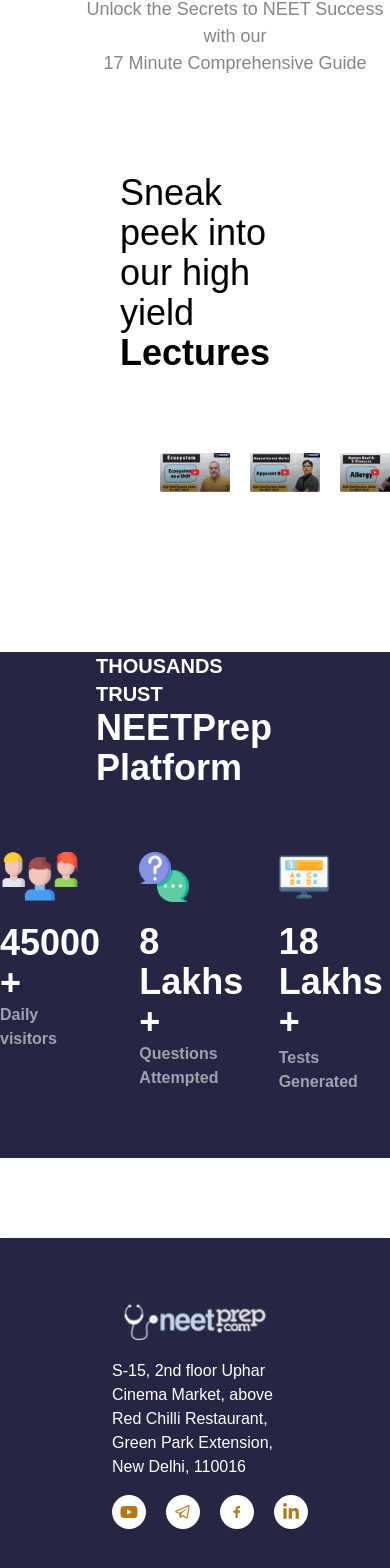
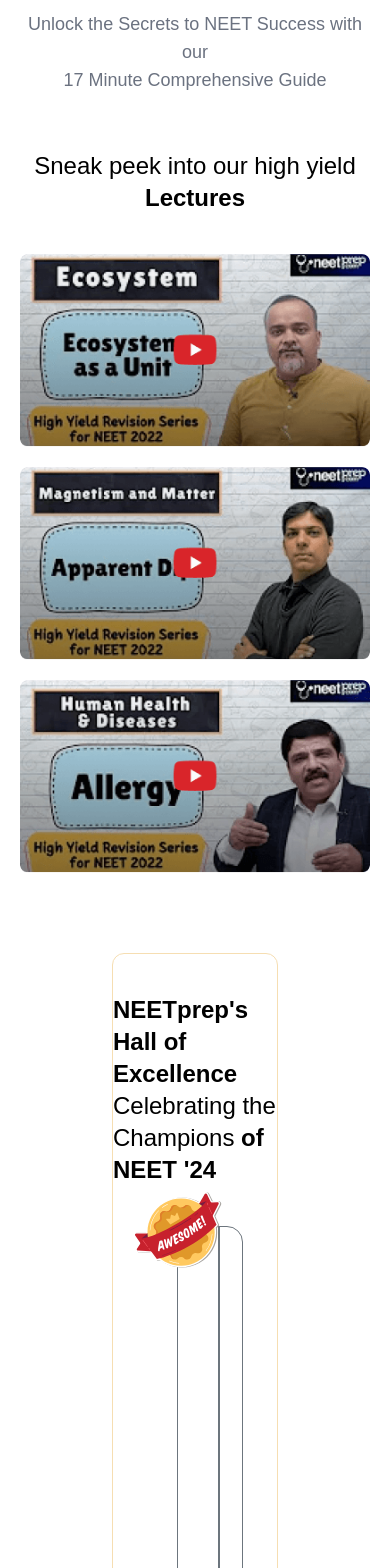
Before and after one commit to prashantsrana803/project1, a Next.js app: page / in a window 390 px wide. Shown: the part 328-1896 px from the top of the page. Built offline with nearby package versions, Linux system fonts and the light colour scheme.

Commit message:
new sections and trying to make it responsive

```diff
--- a/src/components/CreditSection.tsx
+++ b/src/components/CreditSection.tsx
@@ -10,7 +10,7 @@ const CreditSection = () => {
     //Tagline
 
     <div className="bg-[#262543] text-white">
-        <div className="flex flex-wrap items-center my-20">
+        <div className="flex flex-wrap items-center lg:my-20 lg:pt-1 md:pt-20">
             <div className="pl-24 pr-28">
               <h5 className="text-xl font-bold">THOUSANDS TRUST</h5>
               <h2 className="text-4xl font-bold">
@@ -20,10 +20,10 @@ const CreditSection = () => {
 
       {/* 3 columns */}
 
-          <div className=" my-16 columns-3 gap-7 ">
-            <ul>
-              <li className="flex items-center space-x-4">
-                <span className="box-section flex flex-col">
+          <div className=" my-16 columns-3 gap-7 md:ml-20 ">
+            <ul className="md:w-full md:flex-row sm:w-full sm:flex-row sm:justify-center">
+              <li className="flex items-center space-x-8 lg:space-x-4">
+                <span className="flex flex-col">
                   <Image src={group} height={50} width={80} alt="group1"/>
                     <span className="text-4xl font-bold pt-5">
                       <span>45000</span> +</span>
@@ -31,8 +31,8 @@ const CreditSection = () => {
                 </span>
               </li>
 
-              <li className="flex items-center">
-                <span className="box-section flex flex-col">
+              <li className="flex items-center space-x-8 lg:space-x-4">
+                <span className="flex flex-col">
                   <span>
                     <Image src={QnA} height={50} width={50} alt="Qna" className="text-3xl"/>
                   </span>
@@ -42,8 +42,8 @@ const CreditSection = () => {
                 </span>
               </li>
 
-              <li className=" flex items-center space-x-4">
-                <span className="box-section flex flex-col">
+              <li className=" flex items-center space-x-8 lg:space-x-4">
+                <span className="flex flex-col">
                   <span className="pre-icon">
                     <Image src={test} height={50} width={50} alt="Test" />
                   </span>
--- /dev/null
+++ b/src/components/HallofExcellence.tsx
@@ -0,0 +1,191 @@
+import Image from 'next/image';
+import React, { useState } from 'react'
+import Awesome from '../../public/awesome.svg'
+import Great from '../../public/great-work.svg'
+import shubhan from '../../public/air/shubhan.png'
+import agrawal from '../../public/air/agrawal.png'
+import astha from '../../public/air/astha.png'
+import mannat from '../../public/air/mannat.png'
+import sengupta from '../../public/air/sengupta.png'
+import shiwal from '../../public/air/shiwal.png'
+import sumit from '../../public/air/sumit.png'
+import ved from '../../public/air/ved.png'
+import { IoMdClose } from 'react-icons/io';
+
+
+
+
+const HallofExcellence = () => {
+
+        const [isModalOpen, setModalOpen] = useState(false);
+        const [url, setUrl] = useState('');
+
+        const handleModalOpen = (url: string) => {
+            setUrl(url);
+            setModalOpen(true);
+        };
+
+        const handleCloseModal = () => {
+            setUrl('');
+            setModalOpen(false);
+        };
+
+  return (
+    <div className='border-[1px] box-border rounded-xl mx-28 mt-10 pb-20 py-10 border-[#f6deb2] bg-[#fefaf4px]'>
+        {/* title */}
+
+        <div className='flex justify-center text-2xl mb-10 md:px-3 sm:px-5 sm:text-center '>
+            <div className='font-bold'>
+                <p>NEETprep's Hall of Excellence <span className='font-light'>Celebrating the Champions</span> of NEET '24</p>
+            </div>
+        </div>
+
+                        {/* topper photo section */}
+
+        <div className=' mx-16 grid grid-flow-col-dense grid-cols-3 gap-4 '>
+            <div className='border-[1px] border-[#6c757d] rounded-2xl items-center py-16 px-8 relative'>
+
+                    <div className='absolute top-[-50px] left-[-50px]'>
+                            <Image
+                            src={Awesome}
+                            alt='awesome'
+                            height={200}
+                            width={200}
+
+                            />
+                    </div>
+
+                    <div
+                        onClick= {() => handleModalOpen("https://www.youtube.com/embed/2wmfx6AXu3A")}
+                        >
+                            <Image
+                                src={shubhan}
+                                alt='shubhan'
+                                height={100}
+                                width={300}
+                                className='cursor-pointer'
+                            />
+                    </div>
+
+            </div>
+
+                         {/* Other Topper Section */}
+
+            <div className='border-[1px] border-[#6c757d] rounded-2xl col-span-2 ml-6 items-center relative'>
+                <div className=' pr-[5rem] pl-[2rem] pb-[3rem] '>
+                    <div className='grid lg:grid-cols-3 md:grid-cols-2 sm:grid-cols-1 gap-12 mt-8'>
+                        <div onClick= {() => handleModalOpen("https://www.youtube.com/embed/2wmfx6AXu3A")}>
+                                <Image
+                                    src={sengupta}
+                                    alt='sengupta'
+                                    height={220}
+                                    width={150}
+                                    className='cursor-pointer'
+                            />
+                            </div>
+                            <div onClick={() => handleModalOpen("https://www.youtube.com/embed/g9miF--Kfas")}>
+                                <Image
+                                    src={agrawal}
+                                    alt='agrawal'
+                                    height={220}
+                                    width={150}
+                                    className='cursor-pointer'
+                                />
+                                </div>
+                            <div onClick={() => handleModalOpen("https://www.youtube.com/embed/Zuxgl4vuzd8")}>
+                                <Image
+                                    src={shiwal}
+                                    alt='shiwal'
+                                    height={220}
+                                    width={150}
+                                    className='cursor-pointer'
+                                />
+                            </div>
+                            <div onClick={() => handleModalOpen("https://www.youtube.com/embed/UkArnv6w0X8")}>
+                                <Image
+                                    src={ved}
+                                    alt='ved'
+                                    height={220}
+                                    width={150}
+                                    className='cursor-pointer'
+                                />
+                                </div>
+                            <div onClick={() => handleModalOpen("https://www.youtube.com/embed/m4pcWC5C_vU")}>
+                                <Image
+                                    src={mannat}
+                                    alt='mannat'
+                                    height={220}
+                                    width={150}
+                                    className='cursor-pointer'
+                                />
+                                </div>
+                            <div  onClick={() => handleModalOpen("https://www.youtube.com/embed/ktO5z3WKdwo")}>
+                                <Image
+                                    src={astha}
+                                    alt='astha'
+                                    height={220}
+                                    width={150}
+                                    className='cursor-pointer'
+                                />
+                                </div>
+                            <div onClick={() => handleModalOpen("https://www.youtube.com/embed/LrASZT78Q8I")}>
+                                <Image
+                                    src={sumit}
+                                    alt='sumit'
+                                    height={220}
+                                    width={150}
+                                    className='cursor-pointer'
+                                />
+                                </div>
+                    </div>
+
+                </div>
+                    <div>
+                        <Image
+                                src={Great}
+                                alt='awesome'
+                                height={200}
+                                width={192}
+                                className='absolute right-[-40px] bottom-[-15px]'
+                            />
+                    </div>
+            </div>
+        </div>
+
+                         {/* Modal */}
+
+         {isModalOpen && (
+                <div className="fixed inset-0 bg-black bg-opacity-50 flex items-center justify-center z-50">
+                    <div className="bg-white rounded-lg relative w-11/12 md:w-3/4 lg:w-1/2 max-w-xl">
+
+                         {/* Close button */}
+
+                        <button
+                            onClick={handleCloseModal}
+                            className="absolute top-2 right-2 text-gray-500 hover:text-gray-800 text-3xl font-bold"
+                        >
+                            <IoMdClose />
+                        </button>
+
+                         {/* Video iframe */}
+
+                        <hr className="w-full border-gray-300 mt-12" />
+
+                            <div className="p-4">
+                                <iframe
+                                    width="100%"
+                                    height="300"
+                                    src={url}
+                                    title="video"
+                                    allowFullScreen
+                                >
+                                </iframe>
+                            </div>
+                    </div>
+                </div>
+            )}
+    </div>
+  )
+}
+
+export default HallofExcellence;
--- a/src/components/Newsletter.tsx
+++ b/src/components/Newsletter.tsx
@@ -5,7 +5,7 @@ import girl from '../../public/newsletter.svg';
 const Newsletter = () => {
   return (
     <div className='hidden lg:bock md:block mx-24 my-28 w-auto h-auto'>
-        <div className='flex items-center px-20 border border-3 rounded-3xl bg-[#F6DEB2]'>
+        <div className='flex items-center px-20 border border-3 rounded-3xl bg-[#f6deb2]'>
                 <div>
                     <h2 className='text-3xl font-extrabold'>
                         Happy to Help!
--- a/src/components/SneakPeak.tsx
+++ b/src/components/SneakPeak.tsx
@@ -1,67 +1,71 @@
 import Image from 'next/image';
-import React, { useState } from 'react'
-import Ecosystem from '../../public/lecture/Ecosystem.png'
-import HumanHealth from '../../public/lecture/Human-Health.png'
-import Magnetism from '../../public/lecture/Magnetism.png'
+import React, { useState } from 'react';
+import Ecosystem from '../../public/lecture/Ecosystem.png';
+import HumanHealth from '../../public/lecture/Human-Health.png';
+import Magnetism from '../../public/lecture/Magnetism.png';
 import { IoMdClose } from 'react-icons/io';
 
 const SneakPeak = () => {
-
-    const [ isModalOpen, setModalOpen ] = useState(false);
-
-    const [url, setUrl] = useState('')
+    const [isModalOpen, setModalOpen] = useState(false);
+    const [url, setUrl] = useState('');
 
     const handleModalOpen = (url: string) => {
-        setUrl(url)
+        setUrl(url);
         setModalOpen(true);
     };
 
     const handleCloseModal = () => {
-        setUrl('')
+        setUrl('');
         setModalOpen(false);
     };
 
     return (
-    <div className=' py-20 px-20 mx-20'>
-        <div className='container '>
+        <div className='py-10 px-4 md:px-10 lg:px-20'>
+            <div className='container mx-auto'>
                 <div className='flex justify-center'>
-                <h2 className='font-light text-4xl'>Sneak peek into our high yield
+                    <h2 className='font-light text-2xl md:text-3xl lg:text-4xl text-center'>
+                        Sneak peek into our high yield
                         <span className='font-bold'> Lectures</span>
                     </h2>
                 </div>
 
                 {/* Images */}
-
-            <div className="cursor-pointer mt-20 flex items-center gap-5" >
+                <div className='cursor-pointer mt-10 md:mt-16 lg:mt-20 flex flex-wrap justify-center gap-5'>
+                    <div onClick={() => handleModalOpen("https://www.youtube.com/embed/HnLqqHPLbao")}>
                         <Image
                             src={Ecosystem}
-                    onClick={()=>handleModalOpen("https://www.youtube.com/embed/HnLqqHPLbao")}
                             height={192}
                             width={350}
-                    alt="Study"
+                            alt="Ecosystem"
+                            className='rounded-lg'
                         />
+                    </div>
+                    <div onClick={() => handleModalOpen("https://www.youtube.com/embed/zZ-xt2tszd8")}>
                         <Image
                             src={Magnetism}
-                    onClick={()=>handleModalOpen("https://www.youtube.com/embed/zZ-xt2tszd8")}
                             height={192}
                             width={350}
-                    alt="Study"
+                            alt="Magnetism"
+                            className='rounded-lg'
                         />
+                    </div>
+                    <div onClick={() => handleModalOpen("https://www.youtube.com/embed/PXKbxLkiLHE")}>
                         <Image
                             src={HumanHealth}
-                    onClick={()=>handleModalOpen("https://www.youtube.com/embed/PXKbxLkiLHE" )}
                             height={192}
                             width={350}
-                    alt="Study"
+                            alt="Human Health"
+                            className='rounded-lg'
                         />
                     </div>
                 </div>
+            </div>
 
-        {/*Modal*/}
+            {/* Modal */}
             {isModalOpen && (
                 <div className="fixed inset-0 bg-black bg-opacity-50 flex items-center justify-center z-50">
-                <div className="bg-white rounded-lg relative w-full max-w-xl">
-                    {/* close button */}
+                    <div className="bg-white rounded-lg relative w-11/12 md:w-3/4 lg:w-1/2 max-w-xl">
+                        {/* Close button */}
                         <button
                             onClick={handleCloseModal}
                             className="absolute top-2 right-2 text-gray-500 hover:text-gray-800 text-3xl font-bold"
@@ -70,7 +74,7 @@ const SneakPeak = () => {
                         </button>
 
                         {/* Video iframe */}
-                    <hr className="w-full border-gray-300 dark:border-white mt-12" />
+                        <hr className="w-full border-gray-300 mt-12" />
                         <div className="p-4">
                             <iframe
                                 width="100%"
@@ -85,8 +89,7 @@ const SneakPeak = () => {
                 </div>
             )}
         </div>
-
-  )
+    );
 }
 
 export default SneakPeak;
--- a/src/components/WrapperSection.tsx
+++ b/src/components/WrapperSection.tsx
@@ -1,12 +1,10 @@
-
-import React , {useState} from "react";
+import React, { useState } from "react";
 import Image from "next/image";
 import Study from "../../public/study-hours.svg";
 import { IoMdClose } from "react-icons/io";
 
 const WrapperSection = () => {
-
-    const [ isModalOpen, setModalOpen ] = useState(false);
+  const [isModalOpen, setModalOpen] = useState(false);
 
   const handleModalOpen = () => {
     setModalOpen(true);
@@ -17,8 +15,8 @@ const WrapperSection = () => {
   };
 
   return (
-    <div className="container">
-        <div className="flex flex-col items-center pl-20 mt-20">
+    <div className="container mx-auto px-4">
+      <div className="flex flex-col items-center mt-20">
         <div className="cursor-pointer" onClick={handleModalOpen}>
           <Image
             src={Study}
@@ -27,7 +25,7 @@ const WrapperSection = () => {
             alt="Study"
           />
         </div>
-            <div className="flex items-center text-center mt-[35px] font-normal text-[18px] mb-[1rem] text-[#858585]">
+        <div className="flex items-center text-center mt-8 font-normal text-lg md:text-xl mb-4 text-gray-500">
           <p>
             Unlock the Secrets to NEET Success with our <br />
             17 Minute Comprehensive Guide
@@ -35,12 +33,12 @@ const WrapperSection = () => {
         </div>
       </div>
 
-        {/*Modal*/}
+      {/* Modal */}
       {isModalOpen && (
         <div className="fixed inset-0 bg-black bg-opacity-50 flex items-center justify-center z-50">
-                <div className="bg-white rounded-lg relative w-full max-w-xl">
+          <div className="bg-white rounded-lg relative w-full max-w-xs sm:max-w-md md:max-w-lg lg:max-w-xl p-4">
 
-                    {/* close button */}
+            {/* Close button */}
             <button
               onClick={handleCloseModal}
               className="absolute top-2 right-2 text-gray-500 hover:text-gray-800 text-3xl font-bold"
@@ -49,16 +47,15 @@ const WrapperSection = () => {
             </button>
 
             {/* Video iframe */}
-                        <hr className="w-full border-gray-300 dark:border-white mt-12" />
             <div className="p-4">
               <iframe
                 width="100%"
-                            height="300px"
+                height="200"
+                className="sm:h-[250px] md:h-[300px]"
                 src="https://www.youtube.com/embed/N8P2pBGGoas?si=ga-GpCrMoKsJJY-I"
                 title="NEET Success Guide"
                 allowFullScreen
-                            >
-                        </iframe>
+              ></iframe>
             </div>
           </div>
         </div>
--- a/src/pages/index.tsx
+++ b/src/pages/index.tsx
@@ -1,5 +1,6 @@
 import CreditSection from "@/components/CreditSection";
 import MyFooter from "@/components/Footer";
+import HallofExcellence from "@/components/HallofExcellence";
 import HeaderTop from "@/components/HeaderTop";
 import Navbar from "@/components/Navbar";
 import Newsletter from "@/components/Newsletter";
@@ -14,6 +15,7 @@ export default function Home() {
     <Navbar />
     <WrapperSection/>
     <SneakPeak />
+    <HallofExcellence />
     <CreditSection />
     <Newsletter />
     <MyFooter />
```
Also changed, not shown: public/awesome.svg (added), public/great-work.svg (added). Lines whose indentation alone changed are shown as unchanged.
